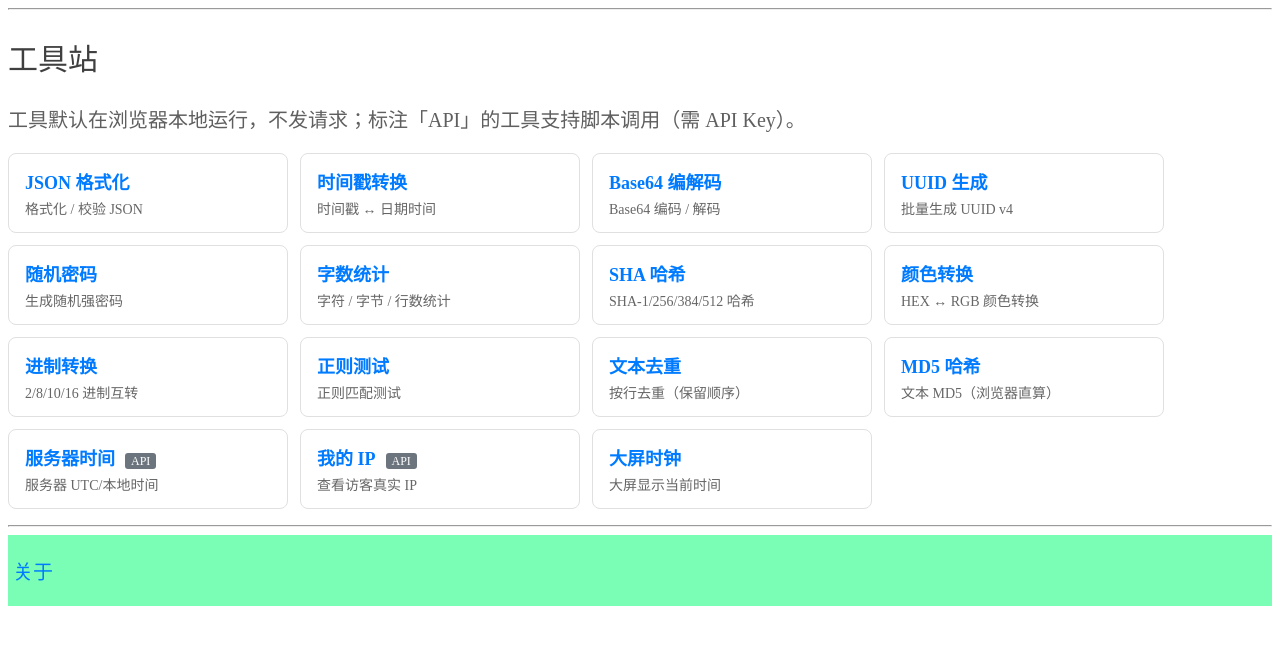
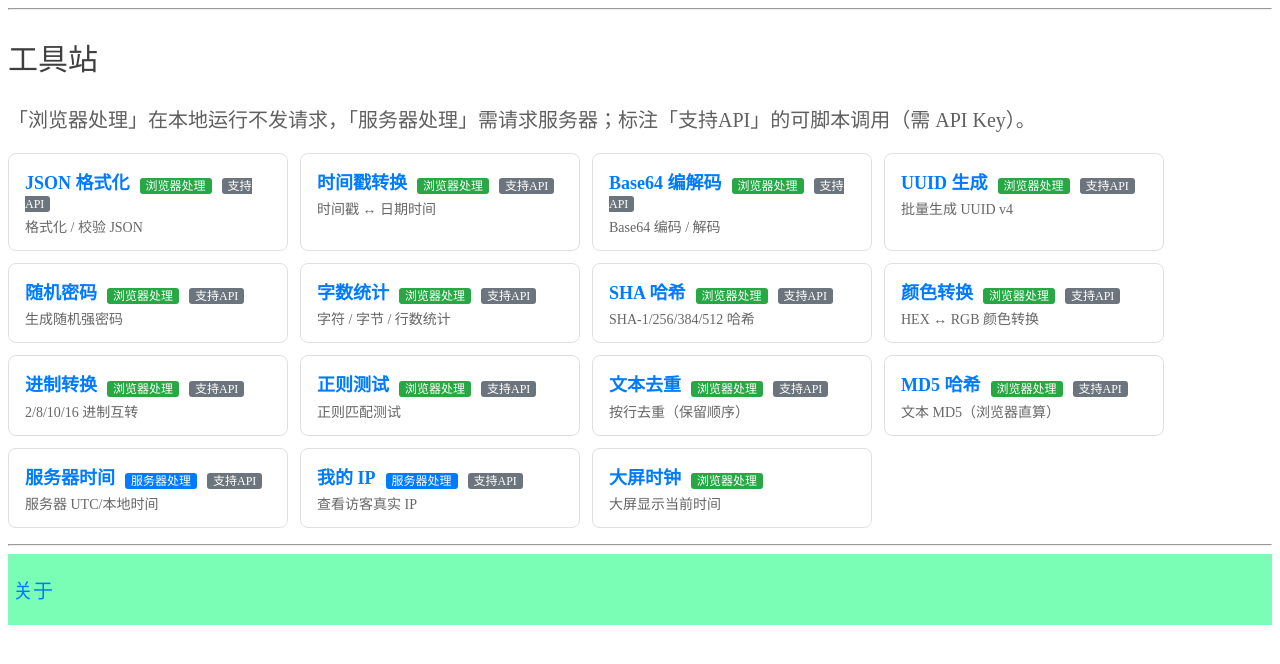
Before and after one commit to wujiawei36/wjw2, a Django app: page /tools/ in a window 1280 px wide. Shown: the part 32-696 px from the top of the page. Run offline with Django 5.2, Linux system fonts and the light colour scheme; data comes from the database, SQL or seed files in the repository.

Commit message:
feat: 工具站首页改用三标签徽章（浏览器处理/服务器处理/支持API）
- 说明文字修正：区分「浏览器处理」本地运行、「服务器处理」请求服务器、
  「支持API」可脚本调用（需 API Key）
- 卡片徽章由单一「API」改为三标签：frontend 显示「浏览器处理」(绿)、
  backend 显示「服务器处理」(蓝)、有 api_example 显示「支持API」(灰)
- 效果：12 个前端工具 = 浏览器处理+支持API；servertime/ipinfo = 服务器处理+支持API；
  大屏时钟 = 仅浏览器处理（无 API）
- tool.css 新增 .tool-card-badge.server 蓝色样式
- 新增 test_index_badges 验证三类徽章出现次数；全量 107/107 通过

```diff
--- a/tool/static/tool/css/tool.css
+++ b/tool/static/tool/css/tool.css
@@ -126,3 +126,6 @@
 .tool-card-badge.api {
 	background: #6c757d;
 }
+.tool-card-badge.server {
+	background: #007bff;
+}
--- a/tool/templates/tool/index.html
+++ b/tool/templates/tool/index.html
@@ -6,13 +6,15 @@
 {% endblock %}
 {% block content %}
 <h2 class="h2-text">工具站</h2>
-<p class="p-text">工具默认在浏览器本地运行，不发请求；标注「API」的工具支持脚本调用（需 API Key）。</p>
+<p class="p-text">「浏览器处理」在本地运行不发请求，「服务器处理」需请求服务器；标注「支持API」的可脚本调用（需 API Key）。</p>
 
 <div class="tool-grid">
 	{% for t in tools %}
 	<div class="tool-card">
 		<a class="tool-card-title" href="/tools/{{ t.slug }}/">{{ t.title }}</a>
-		{% if t.kind == 'backend' %}<span class="tool-card-badge api">API</span>{% endif %}
+		{% if t.kind == 'frontend' %}<span class="tool-card-badge">浏览器处理</span>{% endif %}
+		{% if t.kind == 'backend' %}<span class="tool-card-badge server">服务器处理</span>{% endif %}
+		{% if t.api_example %}<span class="tool-card-badge api">支持API</span>{% endif %}
 		<div class="tool-card-desc">{{ t.desc }}</div>
 	</div>
 	{% endfor %}
```
Also changed, not shown: tool/tests.py (+11 -0 lines).
